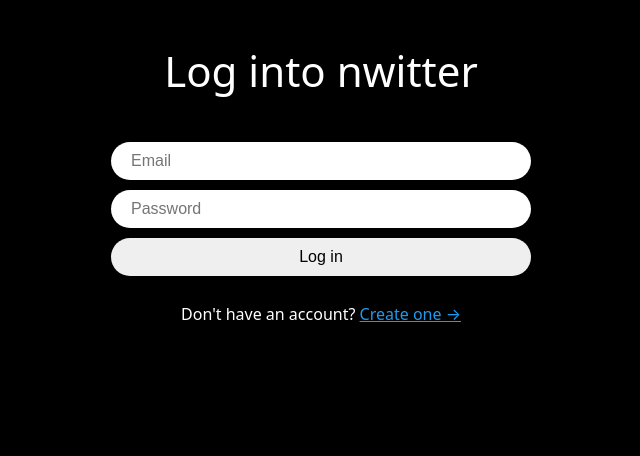
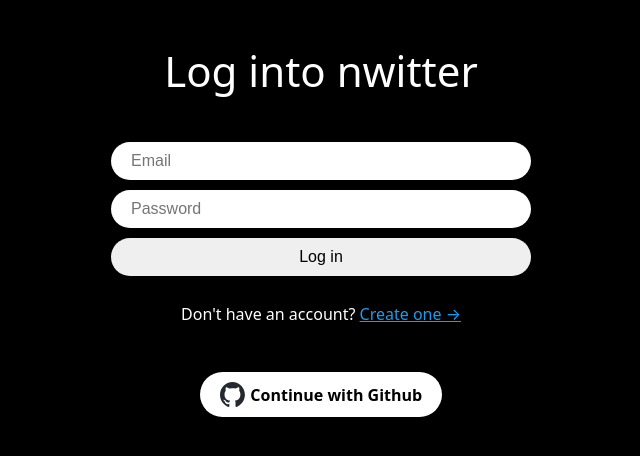
Before and after one commit to loveAlakazam/nwitter, a React (Vite) app: page /login in a window 1280 px wide. Shown: the top 456 px of the page, without its empty margins (319-959 px from the left). Built offline with nearby package versions, Linux system fonts and the light colour scheme; no server answers.

Commit message:
:sparkles: Add: 파이어베이스 깃헙로그인 구현

```diff
--- /dev/null
+++ b/src/components/github-button.tsx
@@ -0,0 +1,41 @@
+import { GithubAuthProvider, signInWithPopup, signInWithRedirect } from "firebase/auth";
+import { styled } from "styled-components";
+import { auth } from "../firebase";
+import { useNavigate } from "react-router-dom";
+
+const Button = styled.span`
+  background-color: white;
+  margin-top: 50px;
+  color: black;
+  font-weight: 600;
+  padding: 10px 20px;
+  border-radius: 50px;
+  border: 0;
+  display: flex;
+  gap: 5px;
+  align-items: center;
+  justify-content: center;
+  cursor: pointer;
+`;
+const Logo = styled.img`
+  height: 25px;
+`;
+
+export default function GithubButton() {
+  const navigate = useNavigate();
+  const onClick = async () => {
+    try {
+      const provider = new GithubAuthProvider();
+      await signInWithPopup(auth, provider);
+      navigate("/");
+    } catch (e) {
+      console.error(e);
+    }
+  };
+  return (
+    <Button onClick={onClick}>
+      <Logo src="/github-logo.svg"></Logo>
+      Continue with Github
+    </Button>
+  );
+}
--- a/src/routes/create-account.tsx
+++ b/src/routes/create-account.tsx
@@ -5,6 +5,7 @@
 import { Link, useNavigate } from "react-router-dom";
 import { FirebaseError } from "firebase/app";
 import { Form, Input, Error, Title, Wrapper, Switcher } from "./auth-components";
+import GithubButton from "../components/github-button";
 
 const errors = {
   "auth/email-already-in-use": "That email already exists",
@@ -101,6 +102,7 @@
       <Switcher>
         Already have an account? <Link to="/login">Login &rarr;</Link>
       </Switcher>
+      <GithubButton />
     </Wrapper>
   );
 }
--- a/src/routes/login.tsx
+++ b/src/routes/login.tsx
@@ -4,6 +4,7 @@
 import { signInWithEmailAndPassword } from "firebase/auth";
 import { auth } from "../firebase";
 import { Form, Input, Error, Title, Wrapper, Switcher } from "./auth-components";
+import GithubButton from "../components/github-button";
 
 const errors = {
   "auth/email-already-in-use": "That email already exists",
@@ -77,6 +78,7 @@
       <Switcher>
         Don't have an account? <Link to="/create-account">Create one &rarr;</Link>
       </Switcher>
+      <GithubButton />
     </Wrapper>
   );
 }
```
Also changed, not shown: public/github-logo.svg (added).
